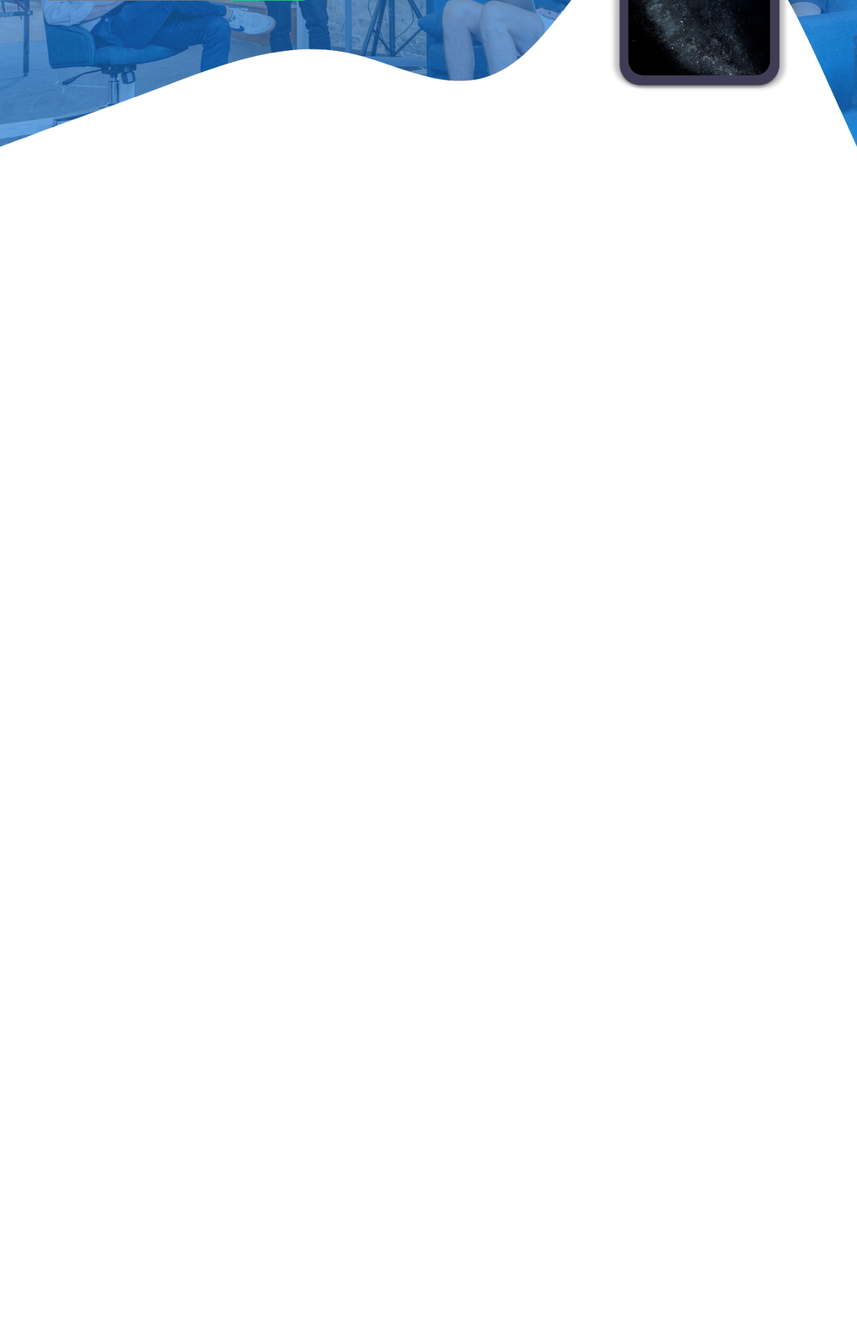
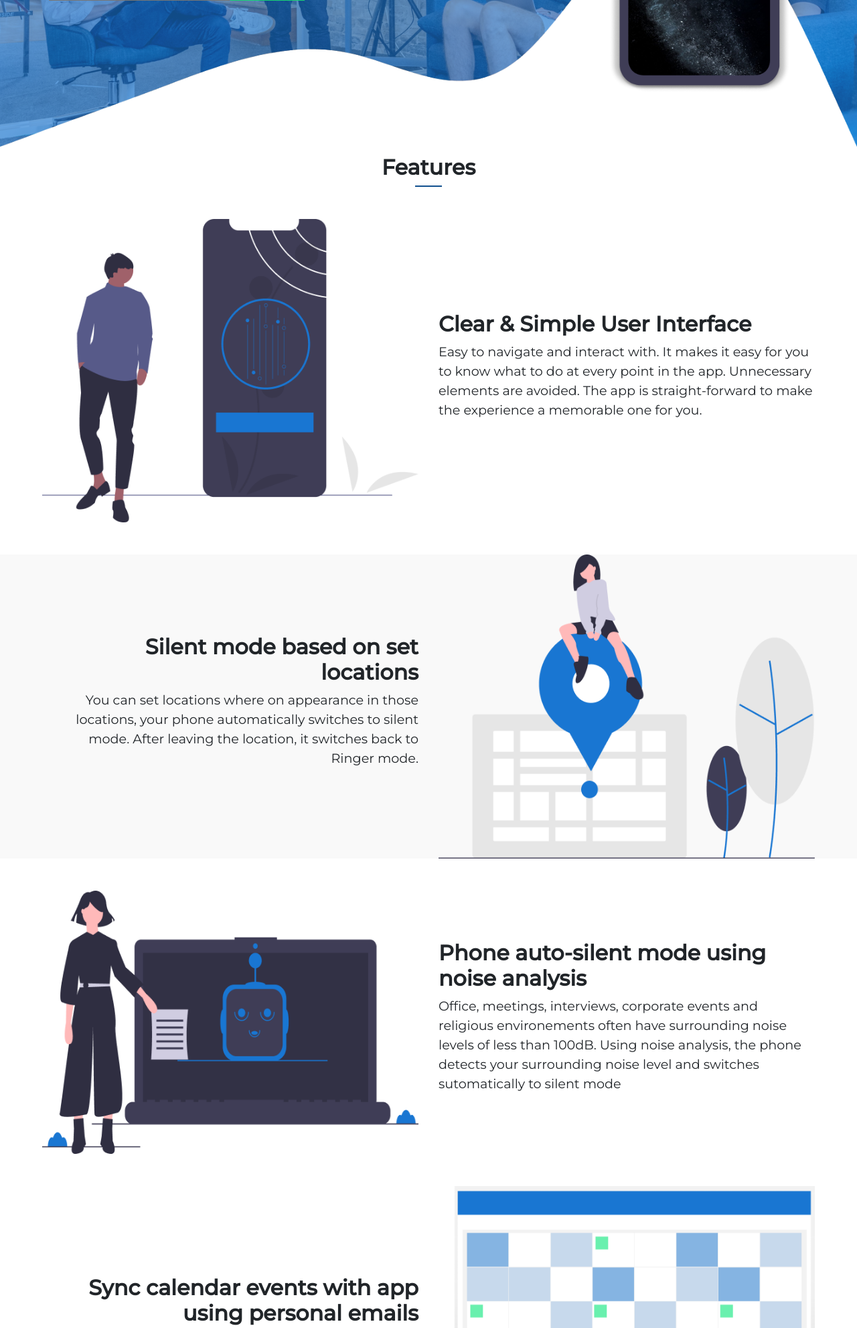
Before and after one commit to wisdomosara/landing, a PHP site: page / in a window 1280 px wide. Shown: the part 537-2520 px from the top of the page at 67% size. Before the commit the page ends 756 px from the top, so only its background shows below. Run offline with PHP 8.4, Linux system fonts and the light colour scheme.

Commit message:
Add files via upload

```diff
--- a/index.php
+++ b/index.php
@@ -13,13 +13,13 @@
 <body>
     <section class="main">
         <div class="lower">
-            <img src="./images/Vector (19).png" width="100%">
+            <img src="./images/Vector (19).png"  width="1700px">
 
         </div>
         <div class="upper">
             <img src="./images/Vector (18).png" width="100%">
         </div>
-        <div class="text text-white">
+        <div class="text text-white mb-5">
             <div>
                 <h1 class="logo"> BeSilent</h1>
             </div>
@@ -60,8 +60,55 @@
             </form>
         </div>
     </section>
-    <section id="features">
-
+    <section id="features" class="my-4 py-3">
+        <div class="container d-flex align-items-center flex-column">
+            <h2 class="text-center">Features</h2>
+            <div class="line text-center mb-5"></div>
+        </div>
+        <div class="container-fluid d-flex  flex-wrap align-items-center px-sm-5 mb-5">
+            <div class="col-12 col-sm-6">
+                <img src="./images/undraw_mobile_interface_wakp 1.png" width="100%">
+            </div>
+            <div class="col-12 col-sm-6">
+                <h2>Clear & Simple User Interface</h2>
+                <p>Easy to navigate and interact with. It makes it easy for you to know what to do at every point in the app. Unnecessary elements are avoided. The app is straight-forward to make the experience a memorable one for you.</p>
+            </div>
+        </div>
+        <div class="container-fluid d-flex  flex-wrap align-items-center px-sm-5 mb-5" style="background-color:#F9F9F9">
+            <div class="col-12 col-sm-6 order-sm-12">
+                <img src="./images/undraw_my_current_location_om7g 1.png" width="100%">
+            </div>
+            <div class="col-12 col-sm-6 order-sm-1 text-right">
+                <h2>Silent mode based on set locations</h2>
+                <p>You can set locations where on appearance in those locations, your phone automatically switches to silent mode. After leaving the location, it switches back to Ringer mode.</p>
+            </div>
+        </div>
+        <div class="container-fluid d-flex  flex-wrap align-items-center px-sm-5 mb-5">
+            <div class="col-12 col-sm-6">
+                <img src="./images/undraw_chat_bot_kli5 1.png" width="100%">
+            </div>
+            <div class="col-12 col-sm-6">
+                <h2 >Phone auto-silent mode using noise analysis</h2>
+                <p>Office, meetings, interviews, corporate events and religious environements often have surrounding noise levels of less than 100dB. Using noise analysis, the phone detects your surrounding noise level and switches sutomatically to silent mode</p>
+            </div>
+        </div>
+        <div class="container-fluid d-flex  flex-wrap align-items-center px-sm-5 mb-5">
+            <div class="col-12 col-sm-6 order-sm-12">
+                <img src="./images/undraw_calendar_dutt 1.png" width="100%">
+            </div>
+            <div class="col-12 col-sm-6 order-sm-1 text-right">
+                <h2 >Sync calendar events with app using personal emails</h2>
+                <p>This app allows you to sync your Google, Yahoo and Outlook emails with the app and automatically, your calendar events are synced with timed silent mode. </p>
+            </div>
+        </div>
+    </section>
+    <section id="people">
+        <div class="lower">
+            <img src="./images/Vector (20).png">
+        </div>
+        <div class="upper">
+                <img src="./images/Vector (21).png">
+        </div>
     </section>
     <script src="./jquery-3.5.1.min.js"></script>
     <script src="./popper.min.js"></script>
--- a/landing.css
+++ b/landing.css
@@ -1,6 +1,6 @@
 @import url('https://fonts.googleapis.com/css2?family=Montserrat:wght@100;200;300;400;500&family=Permanent+Marker&display=swap');
 
-body{
+body,html{
     margin:0;
     padding: 0
 }
@@ -23,24 +23,28 @@ h4{
     margin:0 !important;
 }
 .main{
-    /* height: 100vw; */
     position: relative;
     box-sizing: border-box
 }
 .upper img{
+    width: 100vw;
+    max-width:"100%" !important
 }
 .lower img{
+    width: 100vw;
+    max-width:"100%" !important
 }
 .lower{
     position: absolute;
     top:0;
-    max-height: 100;
+
 }
 .upper{
     position: absolute;
     top:0;
     opacity: 0.8;
     max-height: 100%;
+    margin-bottom: 100px;
 }
 .logo{
     font-family: "permanent Marker";
@@ -53,7 +57,7 @@ h4{
     position: relative;
     top:0;
     z-index:100;
-    height: 50vw;
+    height: 55vw;
 }
 input{
     margin: 0 !important;
@@ -74,7 +78,19 @@ input{
 #mobile-hero{
     display: none
 }
-@media only screen and (max-width:576px){
+.line{
+    width:40px;
+    height: 2px;
+    background-color: #11508E;
+}
+#features h2{
+    font-size: 2.48vw !important;
+    font-weight: bolder !important
+}
+#people{
+    position: relative;
+}
+@media only screen and (max-width:601px){
     #mobile-hero{
         display: block;
         background-color: #1976D2;
@@ -117,11 +133,25 @@ input{
         padding: 16px 53px;
         font-size: 21px;
     }
+    @media screen and (max-width:576px){
+         #features p{
+        font-size: 21px !important;
+        text-align: center !important;
+        margin-bottom: 50px !important;
+    }
+    #features h2{
+        font-size: 32px !important;
+        text-align: center !important;
+        font-weight: bold !important;
+        margin-top: 20px !important
+    }
+}
+
 }
 
 
 @media only screen and (max-width:1100px) {
-    @media only  screen and (min-width:579px) {
+    @media only  screen and (min-width:601px) {
     .logo{
         padding-bottom: 5vw !important;
         padding:10px 0
```
Also changed, not shown: images/Vector (21).png (added).
